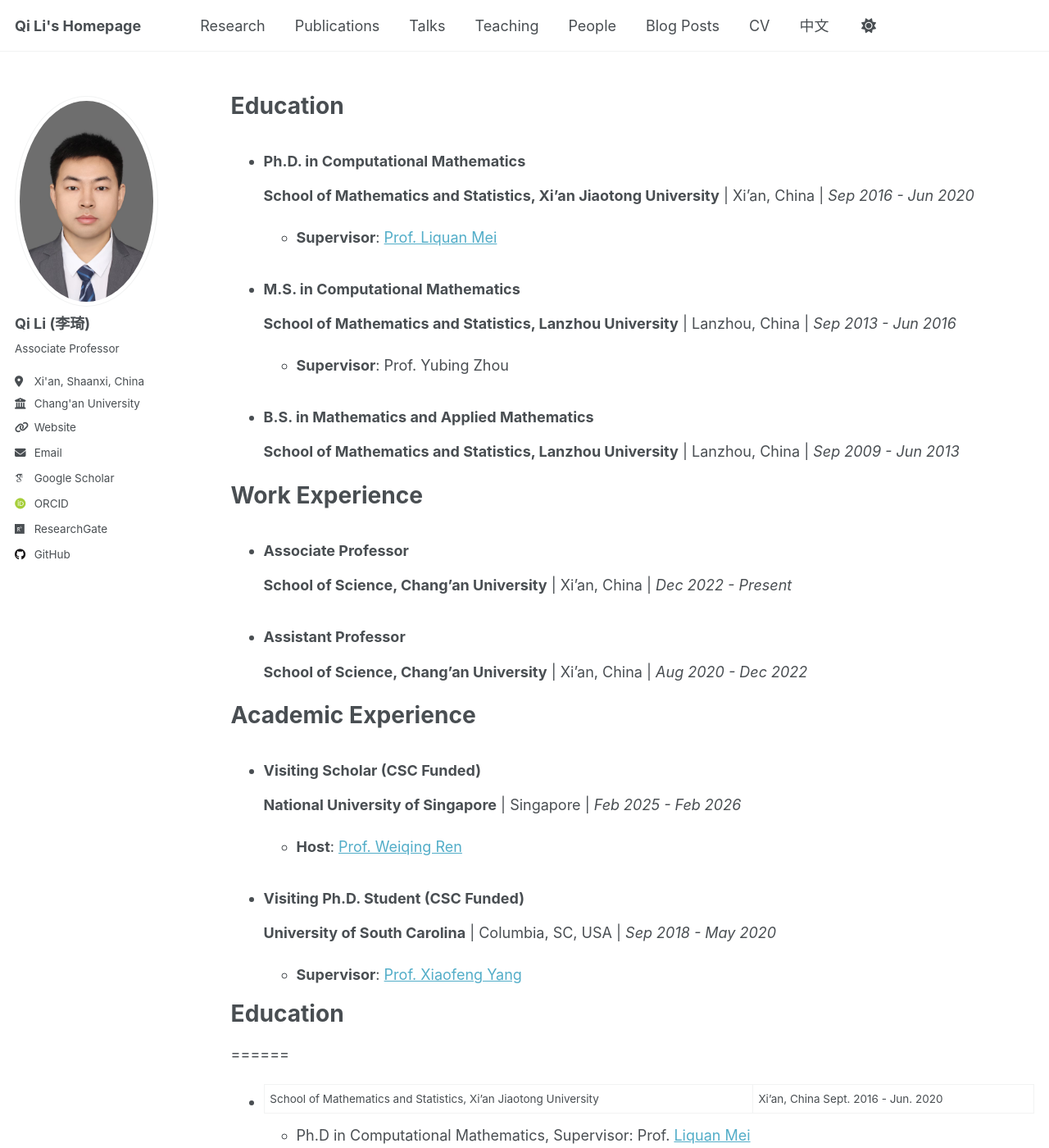
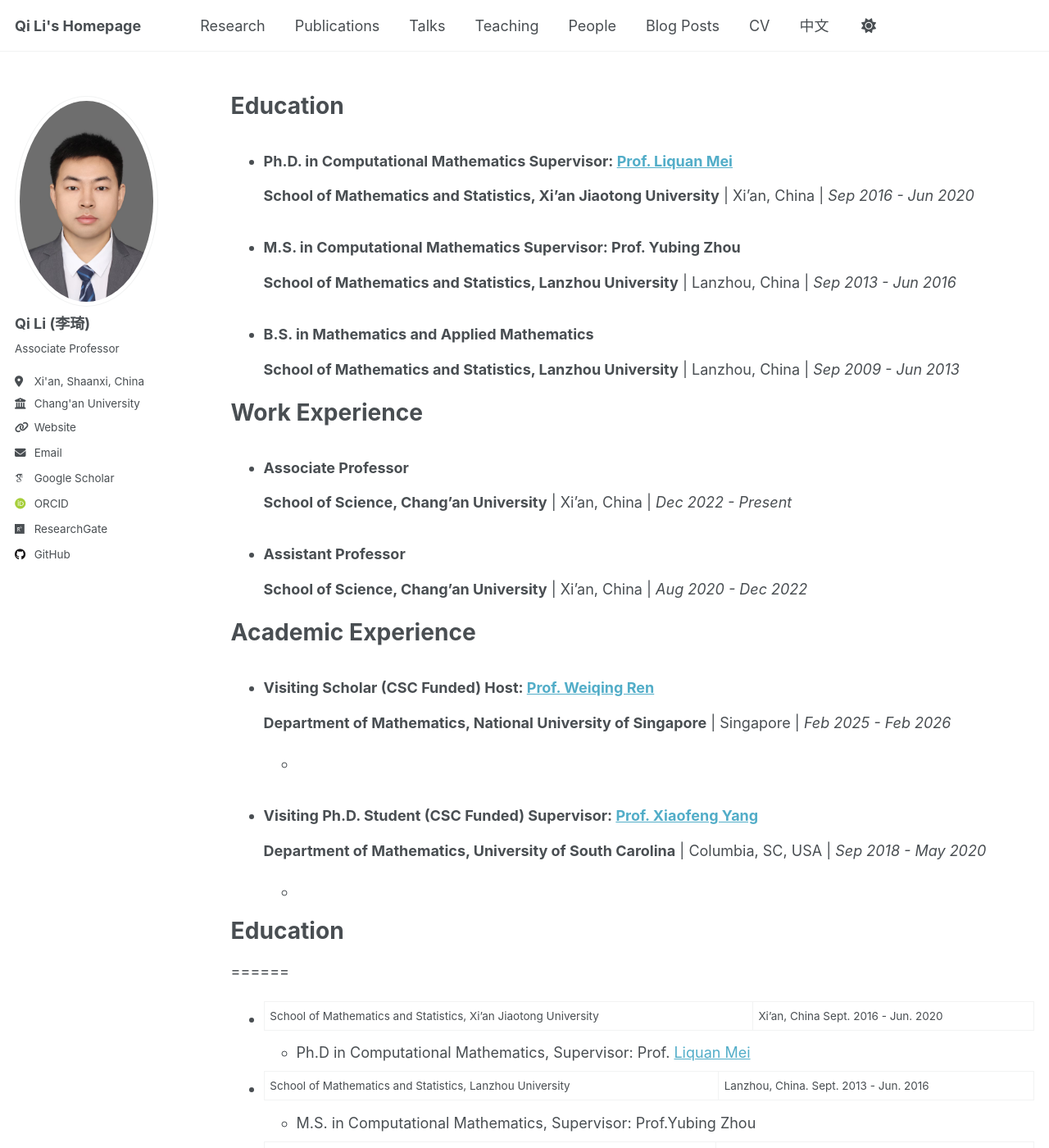
Before and after one commit to liqihao2000/liqihao2000.github.io, a Jekyll site: the page built from _pages/cv.md, in a window 1280 px wide and 1400 px high. Shown: the whole window at 82% size. Built offline with Jekyll 4.4.1, drawn with Linux system fonts in a browser that asks for light colours; some web fonts are replaced.

Commit message:
update info

```diff
--- a/_pages/cv.md
+++ b/_pages/cv.md
@@ -12,13 +12,11 @@ redirect_from:
 # Education
 
 
-- ### Ph.D. in Computational Mathematics
+- ### Ph.D. in Computational Mathematics  **Supervisor**: [Prof. Liquan Mei](http://gr.xjtu.edu.cn/web/lqmei)
   **School of Mathematics and Statistics, Xi'an Jiaotong University** | Xi'an, China | *Sep 2016 - Jun 2020*
-  - **Supervisor**: [Prof. Liquan Mei](http://gr.xjtu.edu.cn/web/lqmei)
 
-- ### M.S. in Computational Mathematics
+- ### M.S. in Computational Mathematics  **Supervisor**: Prof. Yubing Zhou
   **School of Mathematics and Statistics, Lanzhou University** | Lanzhou, China  | *Sep 2013 - Jun 2016*
-  - **Supervisor**: Prof. Yubing Zhou
 
 - ### B.S. in Mathematics and Applied Mathematics
   **School of Mathematics and Statistics, Lanzhou University** | Lanzhou, China  | *Sep 2009 - Jun 2013*
@@ -33,13 +31,13 @@ redirect_from:
 
 # Academic Experience
 
-- ### Visiting Scholar (CSC Funded)
-  **National University of Singapore** | Singapore  | *Feb 2025 - Feb 2026*
-  - **Host**: [Prof. Weiqing Ren](https://blog.nus.edu.sg/matrw/)
+- ### Visiting Scholar (CSC Funded)  **Host**: [Prof. Weiqing Ren](https://blog.nus.edu.sg/matrw/)
+  **Department of Mathematics, National University of Singapore** | Singapore  | *Feb 2025 - Feb 2026*
+  -
 
-- ### Visiting Ph.D. Student (CSC Funded)
-  **University of South Carolina** | Columbia, SC, USA  |  *Sep 2018 - May 2020*
-  - **Supervisor**: [Prof. Xiaofeng Yang](https://people.math.sc.edu/xfyang/)
+- ### Visiting Ph.D. Student (CSC Funded)  **Supervisor**: [Prof. Xiaofeng Yang](https://people.math.sc.edu/xfyang/)
+  **Department of Mathematics, University of South Carolina** | Columbia, SC, USA  |  *Sep 2018 - May 2020*
+  -
 
 
 
```
